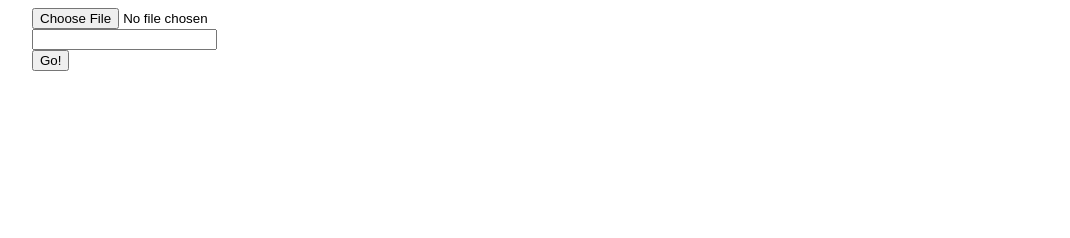
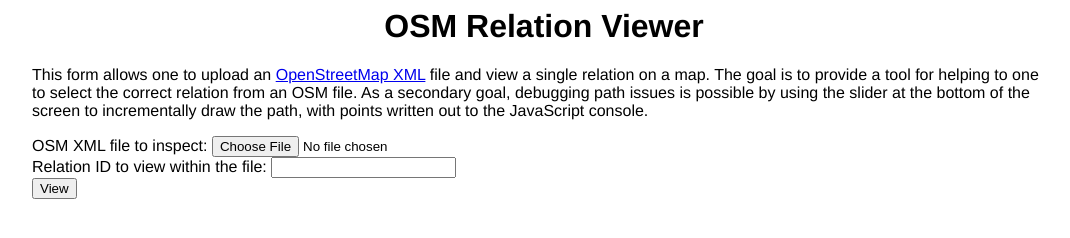
Before and after one commit to pgriess/crimedb, a plain HTML site: page hapi/static/html/osm_view_form.html in a window 1280 px wide. Shown: the whole page, without its empty margins (96-1166 px from the left). Drawn offline with Linux system fonts and the light colour scheme.

Commit message:
Add explanatory text to OSM viewer form

```diff
--- a/hapi/static/html/osm_view_form.html
+++ b/hapi/static/html/osm_view_form.html
@@ -1,6 +1,6 @@
 <html>
     <head>
-        <title>OSM Region Viewer</title>
+        <title>OSM Relation Viewer</title>
 
         <style type="text/css">
             body {
@@ -12,10 +12,27 @@
     </head>
 
     <body>
+        <center><h1>OSM Relation Viewer</h1></center>
+
+        <p>
+            This form allows one to upload an
+            <a href="https://wiki.openstreetmap.org/wiki/OSM_XML">OpenStreetMap XML</a>
+            file and view a single relation on a map. The goal is to
+            provide a tool for helping to one to select the correct
+            relation from an OSM file. As a secondary goal, debugging
+            path issues is possible by using the slider at the bottom
+            of the screen to incrementally draw the path, with points
+            written out to the JavaScript console.
+        </p>
+
         <form action="/_/osm_view" enctype="multipart/form-data" method="POST">
+            OSM XML file to inspect:
             <input type="file" name="file"/> <br/>
+
+            Relation ID to view within the file:
             <input type="text" name="relation_id"/> <br/>
-            <input type="submit" value="Go!"/>
+
+            <input type="submit" value="View"/>
         </form>
     </body>
 </html>
```
